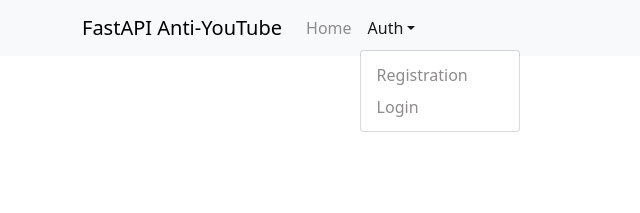
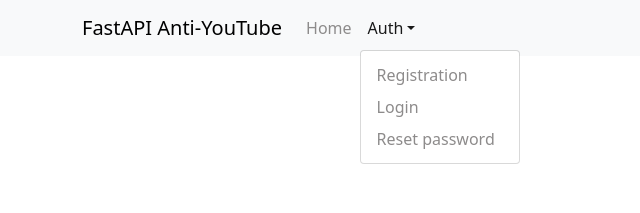
Before and after one commit to Anti-Counter021/Anti-YouTube-front-end, a React (Create React App) app: page / in a window 1280 px wide. Both pictures are taken after a click on the button "Auth". Shown: the top 213 px of the page, without its empty margins (0-640 px from the left). Built offline with nearby package versions, Linux system fonts and the light colour scheme.

Commit message:
Logout fix

```diff
--- a/src/components/Navigation.js
+++ b/src/components/Navigation.js
@@ -10,7 +10,6 @@
 const Navigation = () => {
 
     const [auth, setAuth] = useState(false);
-    const [redirect, setRedirect] = useState(false);
 
     useEffect(() => {
         if (GetToken()) {
@@ -22,11 +21,7 @@
         event.preventDefault();
         deleteToken();
         setAuth(false);
-        setRedirect(true);
-    }
-
-    if (redirect) {
-        return (<Redirect to='/'/>);
+        window.location.href = '/';
     }
 
     return (
@@ -48,6 +43,9 @@
                                         </NavDropdown.Item>
                                         <NavDropdown.Item>
                                             <Link className="link" to="/login">Login</Link>
+                                        </NavDropdown.Item>
+                                        <NavDropdown.Item>
+                                            <Link className="link" to="/request-password-reset">Reset password</Link>
                                         </NavDropdown.Item>
                                     </>
                                 ) : (
```
